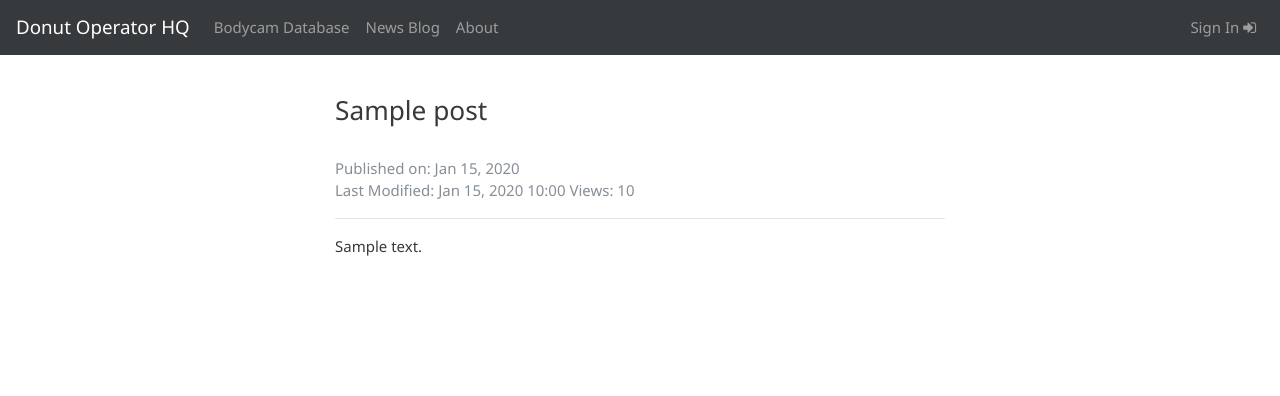
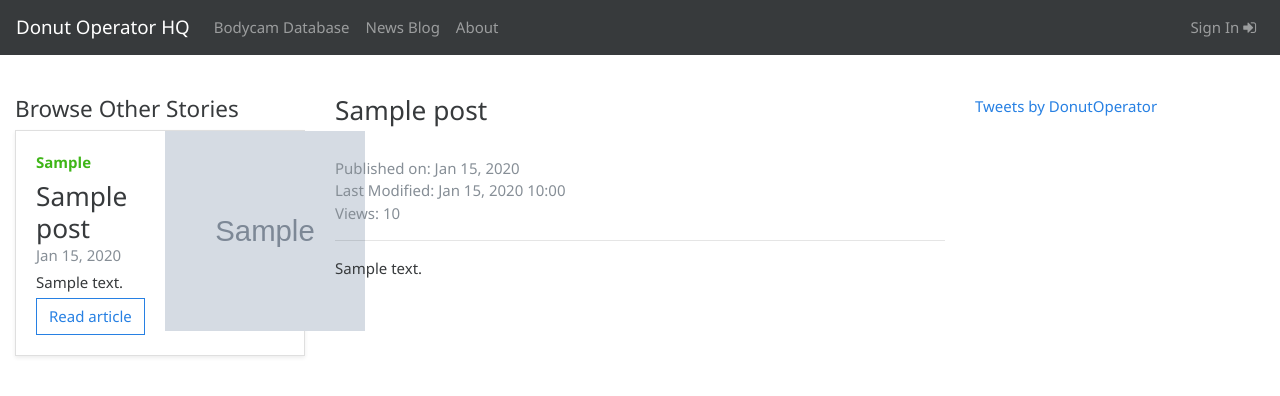
Before and after one commit to DumplingTechnologiesLLC/donutoperator, a Django app: template config/templates/blog/blog.html in a window 1280 px wide. Shown: the top 396 px of the page. Run offline with Django 3.2, Linux system fonts and the light colour scheme; the template is opened without the code that fills it: values that come from a table or form of the project are taken from there, others are empty; tables that the repository leaves empty hold one stand-in row (values such as "Sample post"); grey boxes marked "Sample" are stand-in pictures; some libraries are stand-ins or nearby versions.

Commit message:
articles

```diff
--- a/config/templates/blog/blog.html
+++ b/config/templates/blog/blog.html
@@ -7,13 +7,36 @@
 
 {% block content %}
     <div class="row" style="margin-top:40px;">
-    	<div class="col-lg-6 offset-lg-3">
+    	<div class="col-lg-3">
+    		<h4>Browse Other Stories</h4>
+    		{% for post in posts %}
+    		<div style="margin-bottom:40px" class="card flex-md-row mb-4 shadow-sm h-md-250">
+				<div class="card-body d-flex flex-column align-items-start">
+					<strong class="d-inline-block mb-2 text-success">{{post.read_length}}</strong>
+					<h3 class="mb-0" style="max-width: 200px">
+						<a class="text-dark" style="text-decorate:none">{{post.title}}</a>
+					</h3>
+					<div class="mb-1 text-muted">{{post.publish_date|date:"M d, Y"}}</div>
+					<p style="word-wrap: break-word; max-width:200px; overflow:hidden; max-height:50px; text-overflow: ellipsis" class="card-text mb-auto">{{post.description}}</p>
+					<a href="{% url 'blog:display' pk=post.id %}" class="btn btn-outline-primary" style='margin-top:5px'>Read article</a>
+				</div>
+				<img class="card-img-top news-image" src="{{post.cover_image.url}}" alt="Card image cap" style="width: 200px; height: 250px;">
+			</div>
+    		{% empty %}
+    		No other news stories
+    		{% endfor %}
+
+    	</div>
+    	<div class="col-lg-6" id="article">
             <h3 > {{instance.title}} </h3><br>
             <span class="text-muted">Published on: {{instance.publish_date|date:"M d, Y"}}</span><br>
-            <span class="text-muted">Last Modified: {{instance.modified|date:"M d, Y G:i"}}</span>
+            <span class="text-muted">Last Modified: {{instance.modified|date:"M d, Y G:i"}}</span><br>
             <span class="text-muted">Views: {{instance.views}}</span>
             <hr>
             <div> {{ instance.content | safe }}  </div>
+    	</div>
+    	<div class="col-lg-3">
+    		<a class="twitter-timeline" href="https://twitter.com/DonutOperator?ref_src=twsrc%5Etfw">Tweets by DonutOperator</a> <script async src="https://platform.twitter.com/widgets.js" charset="utf-8"></script>
     	</div>
     </div>
 
@@ -24,7 +47,7 @@
     $(function() {
         $("#loader_cover").addClass("toggled");
         $("#body").removeAttr("style");
-        $( "img" ).each(function( index ) {
+        $('#article').children('img').each(function( index ) {
         	var src = $(this).attr("src");
         	console.log(src.substring(2, src.length))
         	$(this).attr("src", src.substring(2, src.length));
```
Also changed, not shown: blog/views.py (+11 -11 lines).
